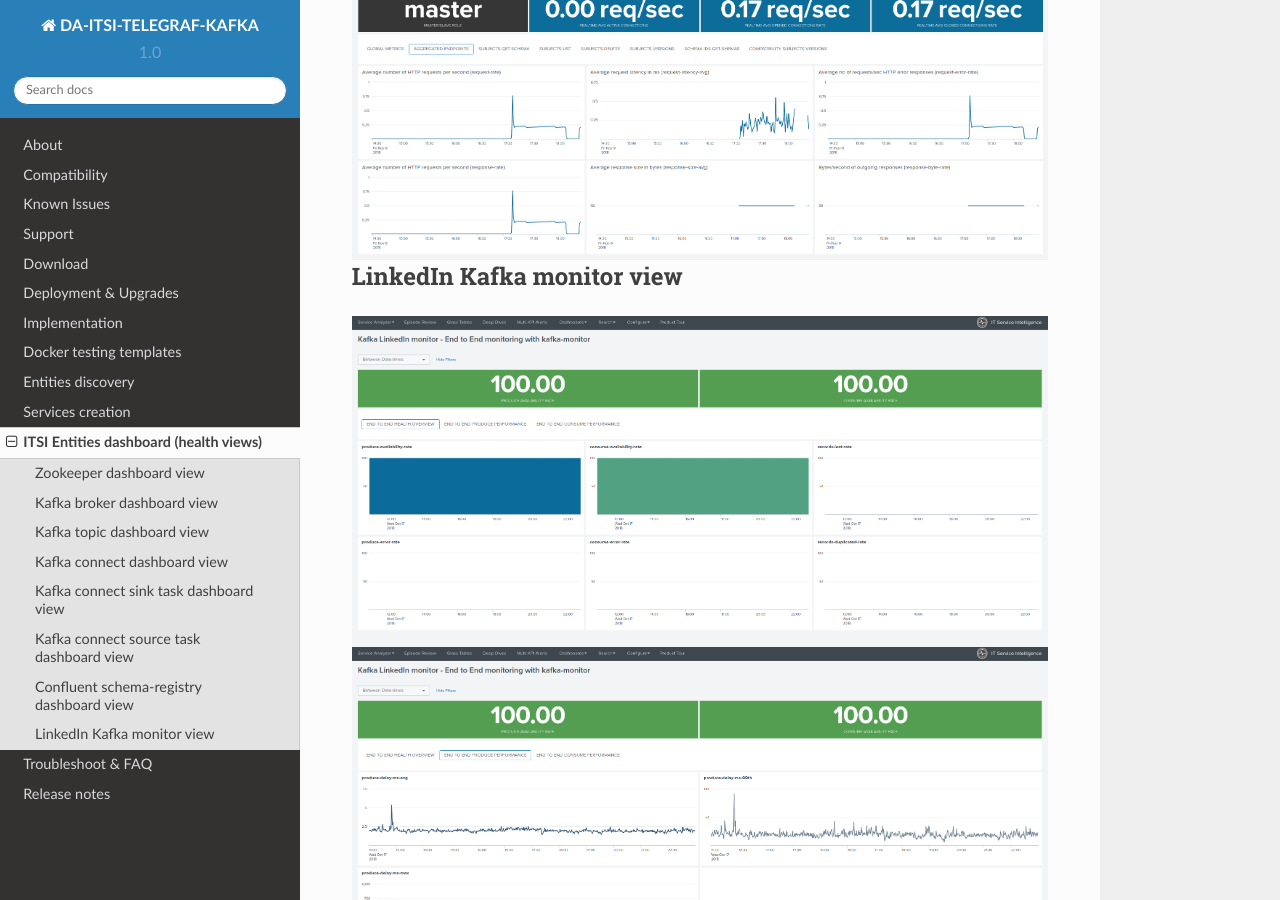
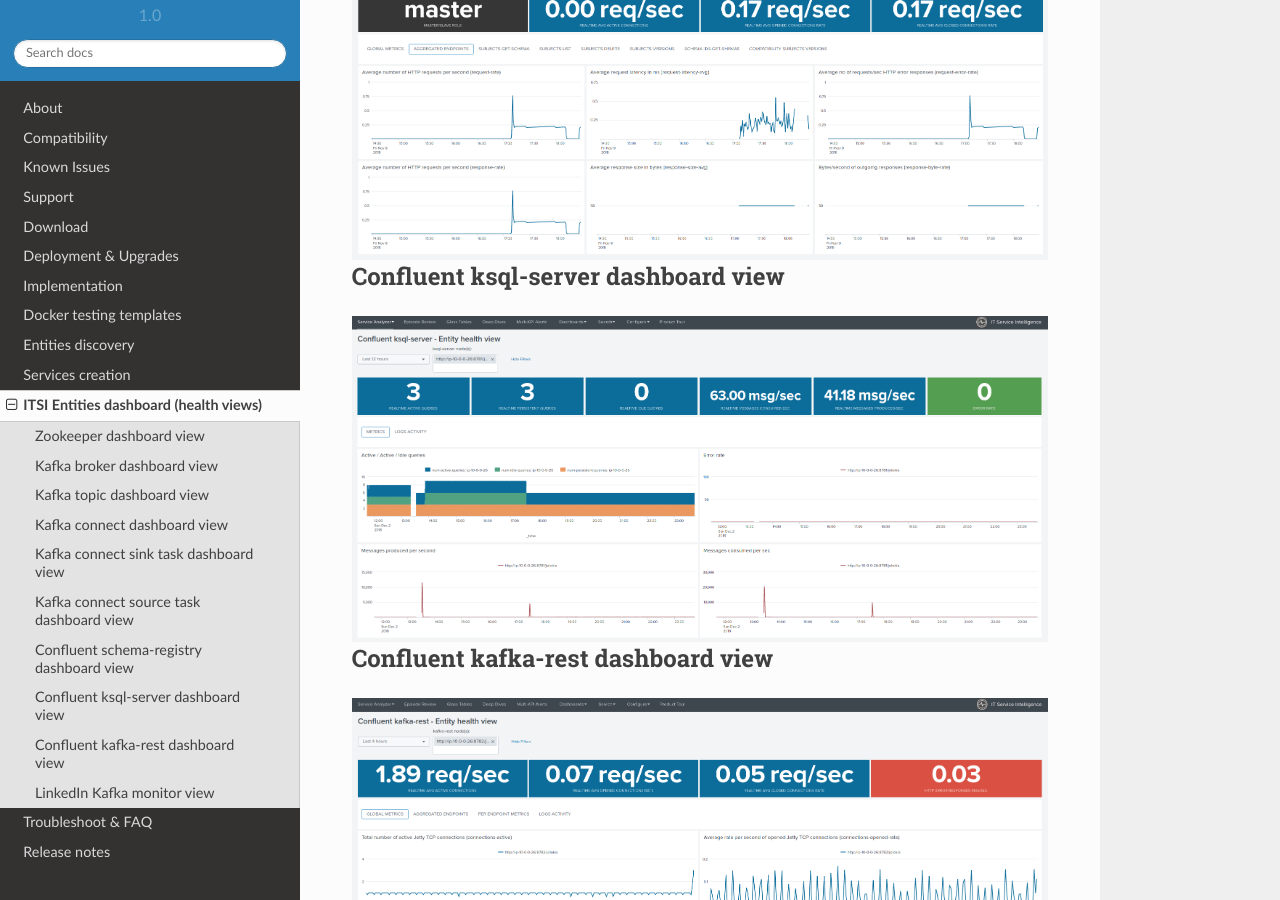
Before and after one commit to guilhemmarchand/DA-ITSI-TELEGRAF-KAFKA, a Sphinx documentation site: the page built from docs/health_view.rst, in a window 1280 px wide and 900 px high, scrolled down 9692 px. Built offline with Sphinx 7.4.7 and the Read the Docs theme 2.0.0, drawn with Linux system fonts in a browser that asks for light colours.

Commit message:
docs update

```diff
--- a/docs/health_view.rst
+++ b/docs/health_view.rst
@@ -142,6 +142,24 @@
    :alt: dashboard_schema_registry_pic2.png
    :align: center
 
+Confluent ksql-server dashboard view
+####################################
+
+.. image:: img/dashboard_confluent_ksql_server_pic1.png
+   :alt: dashboard_confluent_ksql_server_pic1.png
+   :align: center
+
+Confluent kafka-rest dashboard view
+###################################
+
+.. image:: img/dashboard_confluent_kafka_rest_pic1.png
+   :alt: dashboard_confluent_kafka_rest_pic1.png
+   :align: center
+
+.. image:: img/dashboard_confluent_kafka_rest_pic2.png
+   :alt: dashboard_confluent_kafka_rest_pic2.png
+   :align: center
+
 LinkedIn Kafka monitor view
 ###########################
 
```
Also changed, not shown: docs/img/dashboard_confluent_kafka_rest_pic1.png (added), docs/img/dashboard_confluent_kafka_rest_pic2.png (added), docs/img/dashboard_confluent_ksql_server_pic1.png (added).
